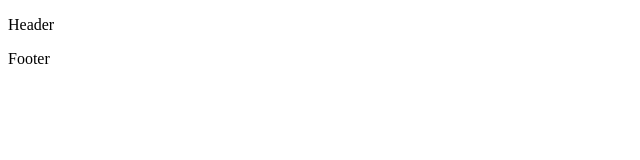
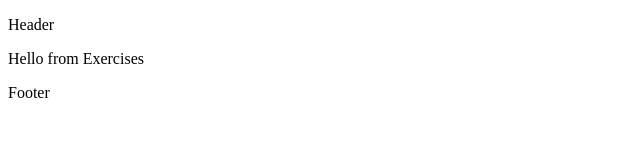
Before and after one commit to kristina-arezina/terms-2-program, a React (Create React App) app: page / in a window 1280 px wide. Shown: the top 160 px of the page, without its empty margins (0-640 px from the left). Built offline with nearby package versions, Linux system fonts and the light colour scheme.

Commit message:
have set up for web app

```diff
--- a/src/components/App.js
+++ b/src/components/App.js
@@ -1,11 +1,15 @@
 import React, {Component, Fragment} from 'react';
 import {Header, Footer} from "./Layout"
+import Exercises from "./Exercises"
 
 
 export default class extends Component {
     render(){
         return <Fragment>
             <Header />
+
+            <Exercises/>
+
             <Footer />
         </Fragment>
     }
--- /dev/null
+++ b/src/components/Exercises/index.js
@@ -0,0 +1,6 @@
+import React from "react"
+
+export default props =>
+<div>
+    Hello from Exercises
+</div>
```
